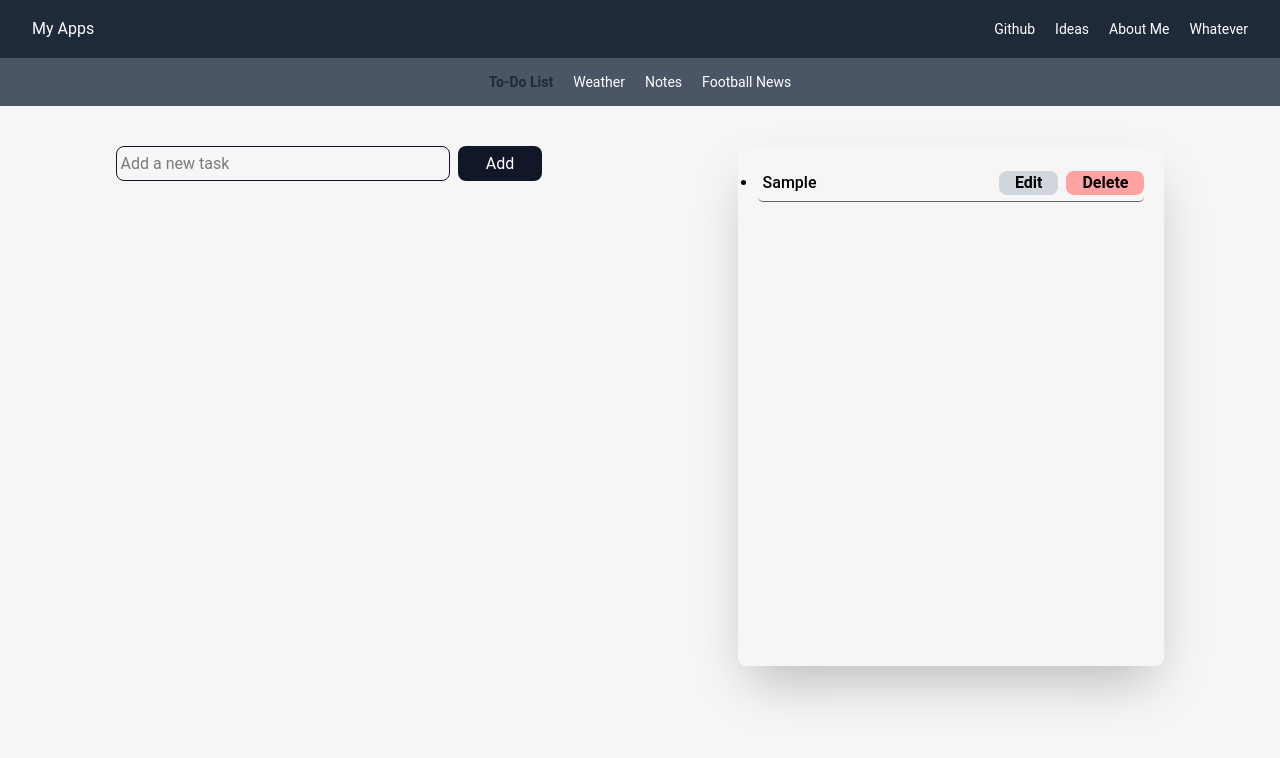
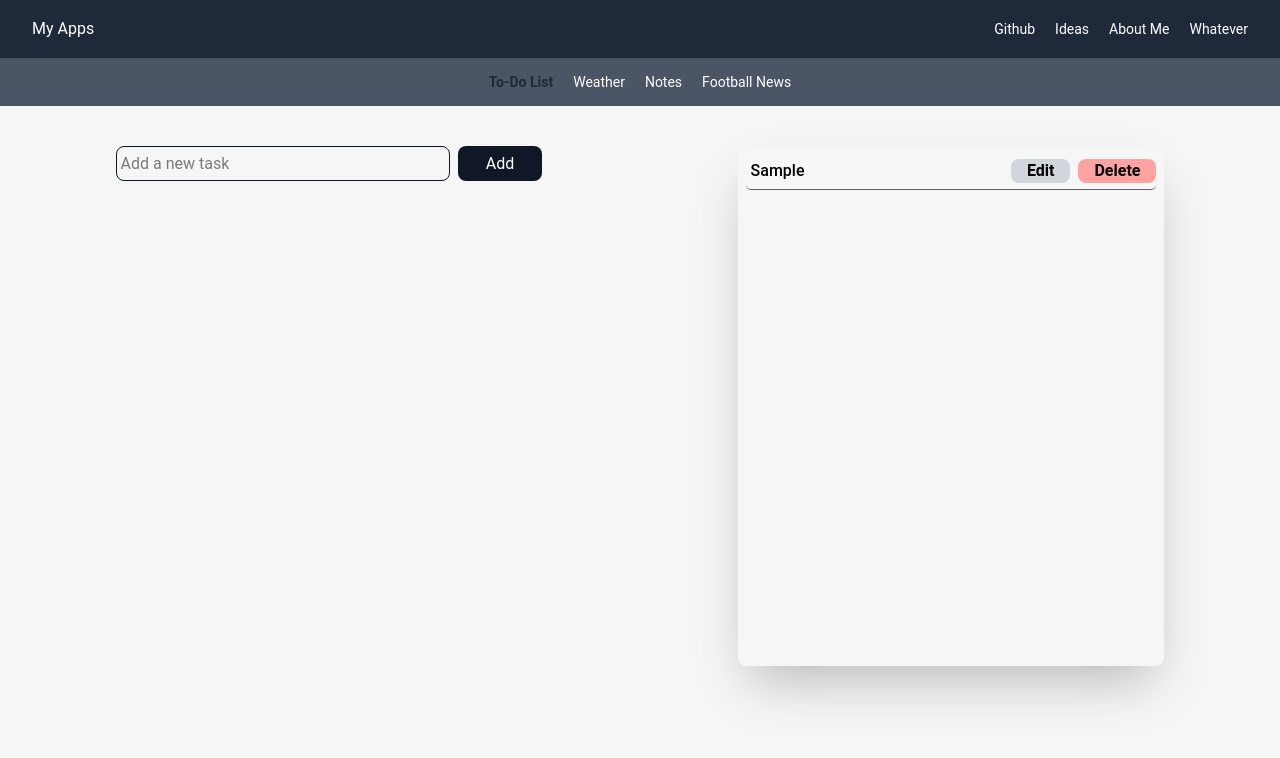
Before and after one commit to Sleeper21/my-little-apps-vue-ts, a Vue app: page /todo in a window 1280 px wide. Both pictures are taken after typing "Sample" into the empty fields and a click on the button "Add". Shown: the top 758 px of the page. Built offline with nearby package versions, Linux system fonts and the light colour scheme.

Commit message:
feat: add edit functionality

```diff
--- a/src/components/ToDo/ToDo.vue
+++ b/src/components/ToDo/ToDo.vue
@@ -8,18 +8,34 @@
       </form>
     </div>
 
-    <div class="h-130 p-5 border-gray-400 rounded-lg shadow-2xl w-1/3">
+    <div class="h-130 p-2 border-gray-400 rounded-lg shadow-2xl w-1/3">
     <div>
       <ul v-if="tasks.length" class="task-ul">
         <li v-for="task in tasks" :key="task.id" class="task-li">
+
           <div class="flex items-center justify-between ">
-            <span class="task-text">
+            <span v-if="!task.isEditing" class="task-text">
               {{ task.title }}
             </span>
+
+            <input v-else type="text" id="task.id" v-model="newText" class="task-text">
+
+
             <div class="flex gap-2">
-              <button class="bg-gray-300 rounded-lg px-4 text-base font-bold">Edit</button>
-              <button class="bg-red-300 rounded-lg px-4 text-base font-bold">Delete</button>
+              <button
+                @click="() => handleEdit(task.id)"
+                class="bg-gray-300 rounded-lg px-4 text-base font-bold"
+              >
+                {{ task.isEditing ? 'Save' : 'Edit' }}
+              </button>
+              <button
+                :v-bind="task.id"
+                class="bg-red-300 rounded-lg px-4 text-base font-bold"
+              >
+                Delete
+              </button>
             </div>
+
           </div>
         </li>
       </ul>
@@ -30,26 +46,48 @@
 </template>
 
 <script lang="ts" setup>
-import { reactive } from 'vue'
+import { reactive, ref, nextTick } from 'vue'
+
 import type { Task } from './types'
 
 const tasks: Task[] = reactive(JSON.parse(localStorage.getItem('tasks') || '[]'))
-
-//Globals
-let idCounter = 0
+const newText = ref('')
 
 const addNewTask = (event: Event) => {
   const input = new FormData(event.target as HTMLFormElement).get('todo') as string
   (event.target as HTMLFormElement).reset()
+
   const newTask: Task = {
-    id: idCounter++,
+    id: tasks.length,
     title: input,
-    completed: false
+    completed: false,
+    isEditing: false
   }
+
   tasks.push(newTask)
   localStorage.setItem('tasks', JSON.stringify(tasks))
 }
 
+function handleEdit(taskId: number) {
+  const taskIndex = tasks.findIndex(task => task.id === taskId)
+  const task = tasks[taskIndex]
+
+  if (task.isEditing) {
+    task.title = newText.value
+    saveTask(task)
+
+  } else {
+    newText.value = task.title
+    task.isEditing = true
+  }
+
+}
+
+function saveTask(task: Task) {
+  task.title = newText.value
+  task.isEditing = false
+  localStorage.setItem('tasks', JSON.stringify(tasks))
+}
 
 
 </script>
@@ -60,10 +98,6 @@ const addNewTask = (event: Event) => {
   height: 85vh;
   margin: 0;
   background-color: #c7c9c72b;
-}
-
-ul.task-ul {
-  list-style-type: disc;
 }
 
 li.task-li {
@@ -77,12 +111,6 @@ li.task-li {
   padding: .3rem;
   border-radius: 5px;
 }
-.task-text:hover {
-  background-color: #c3c3c336;
-  box-shadow: 0 1px 4px #636363;
-  cursor: pointer;
-  transition: ease-in .05s;
-}
 
 
 </style>
```
Also changed, not shown: src/components/ToDo/types.d.ts (+4 -3 lines).
